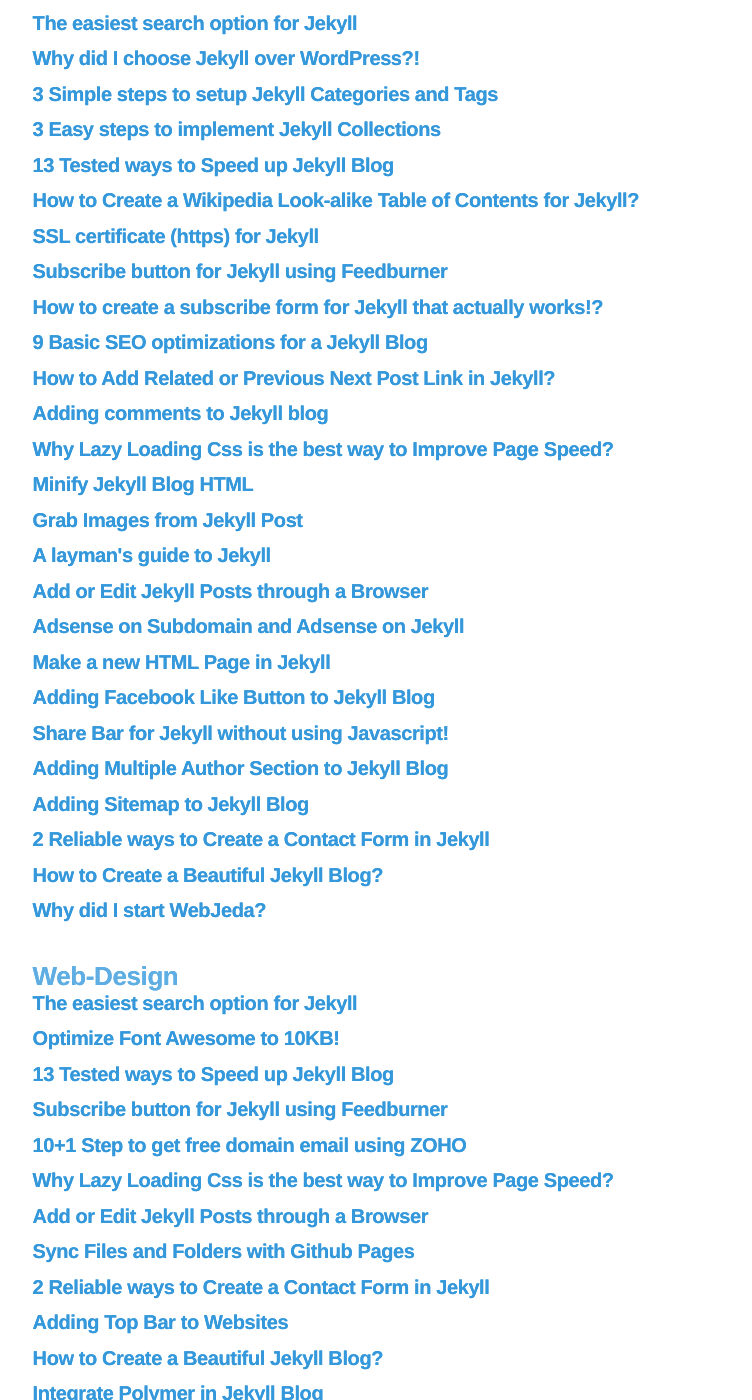
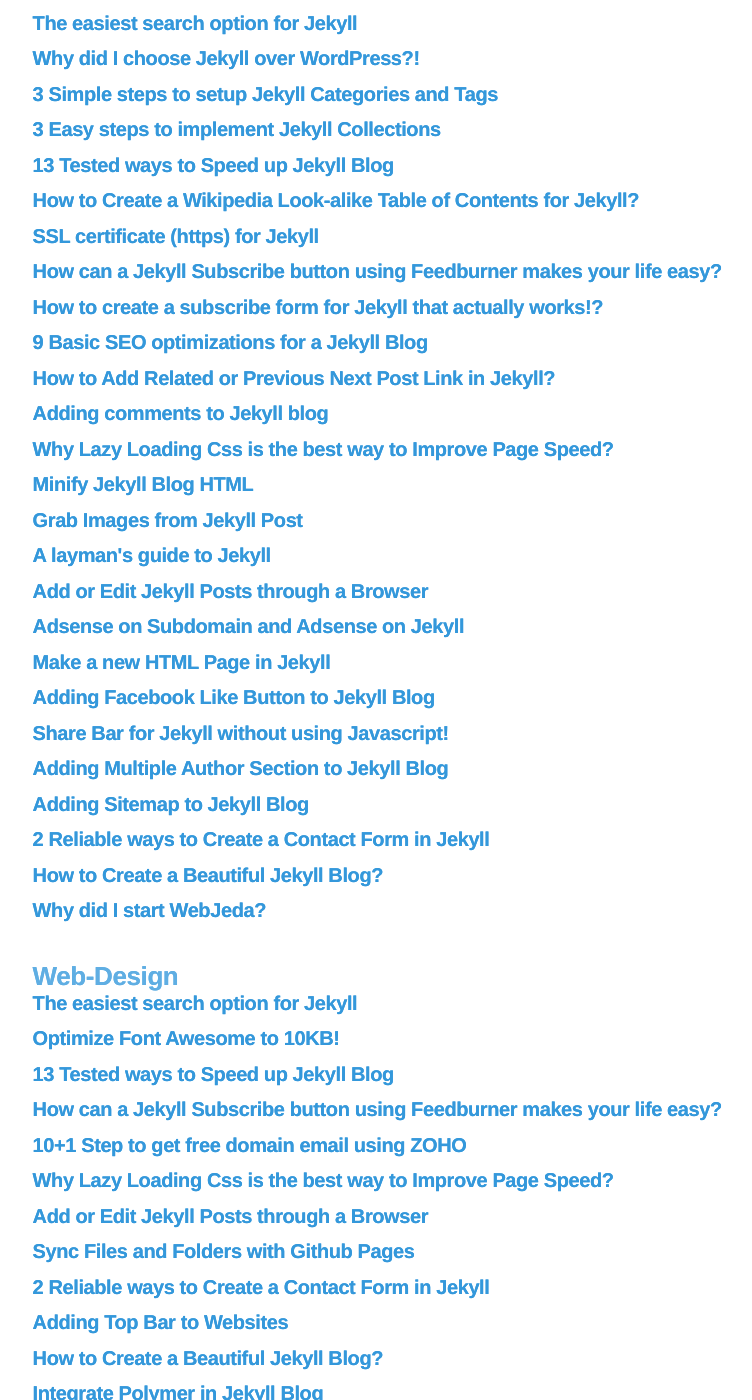
Before and after one commit to virtualous/blog-v3, a Jekyll site: the page built from _pages/tags.html, in a window 1280 px wide and 1400 px high, scrolled down 1073 px. Shown: the whole window, without its empty margins (185-937 px from the left). Built offline with Jekyll 4.4.1, drawn with Linux system fonts in a browser that asks for light colours.

Commit message:
no message

```diff
--- a/_posts/2016-03-26-jekyll-subscribe-option-feedburner.md
+++ b/_posts/2016-03-26-jekyll-subscribe-option-feedburner.md
@@ -1,5 +1,5 @@
 ---
-title: Subscribe button for Jekyll using Feedburner
+title: How can a Jekyll Subscribe button using Feedburner makes your life easy?
 desc: Feedburner is the best option available for Jekyll to automate user subscription and send email updates to subscribers. Once you set it up, there is no need to change anything. All you need is a button for users to subscribe.
 keywords:
 author: sharathdt
```
